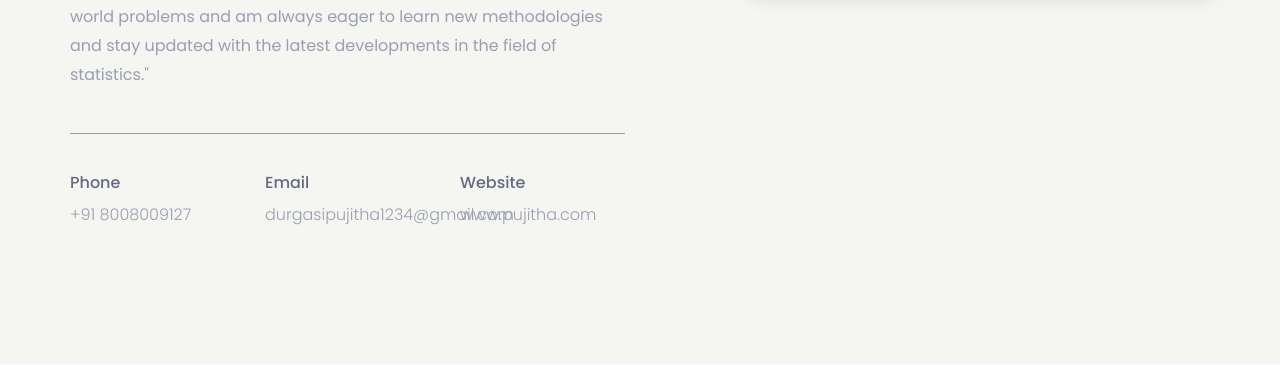
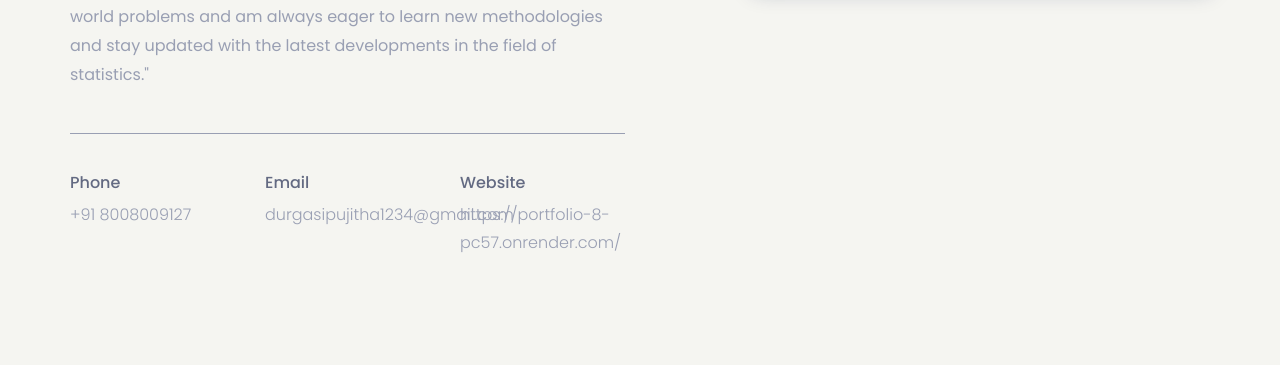
Before and after one commit to puji10204/portfolio, a Flask app: page / in a window 1280 px wide. Shown: the part 1599-1964 px from the top of the page. Run offline with Flask 3, Linux system fonts and the light colour scheme; some libraries are stand-ins or nearby versions.

Commit message:
index.html

```diff
--- a/templates/index.html
+++ b/templates/index.html
@@ -146,7 +146,7 @@
                                     <div class="col-sm-4">
                                         <div class="single-about-add-info">
                                             <h3>website</h3>
-                                            <p> www.pujitha.com</p>
+                                            <p> https://portfolio-8-pc57.onrender.com/<p>
                                         </div>
                                     </div>
                                 </div>
```
